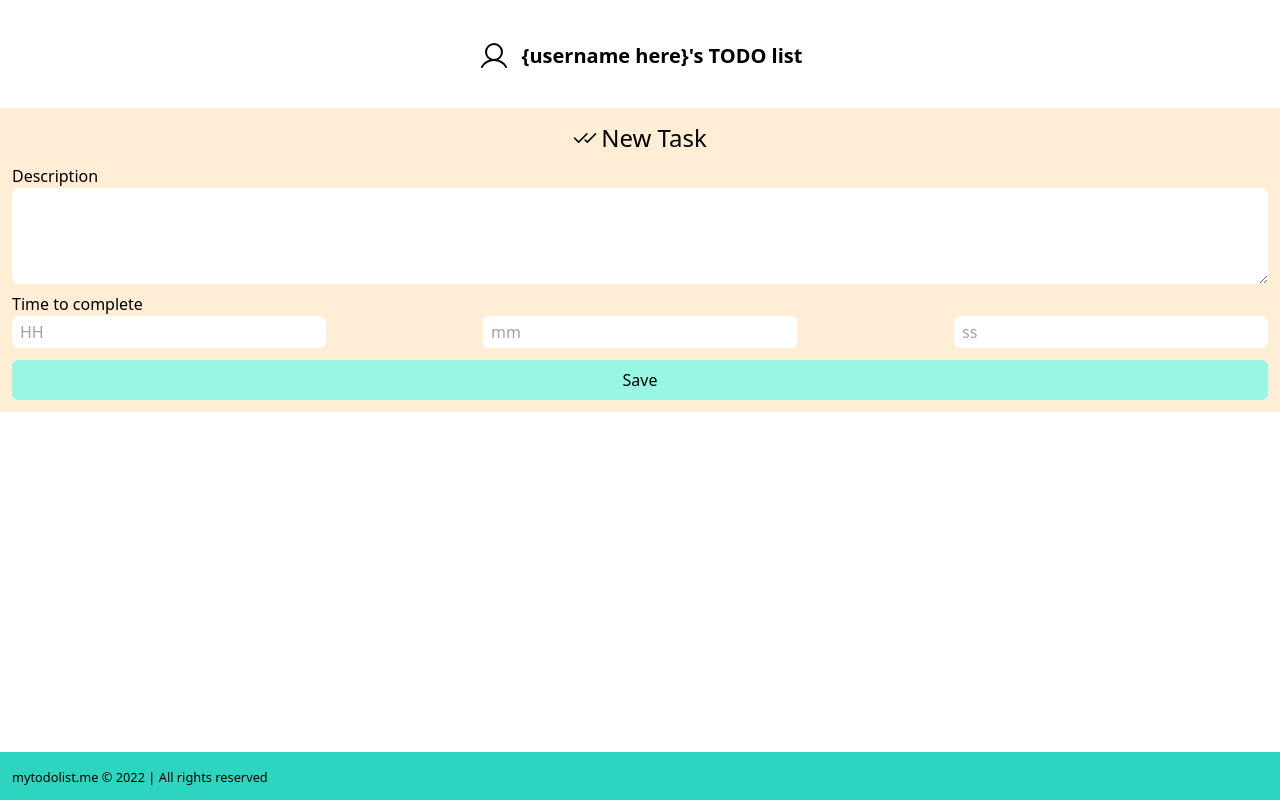
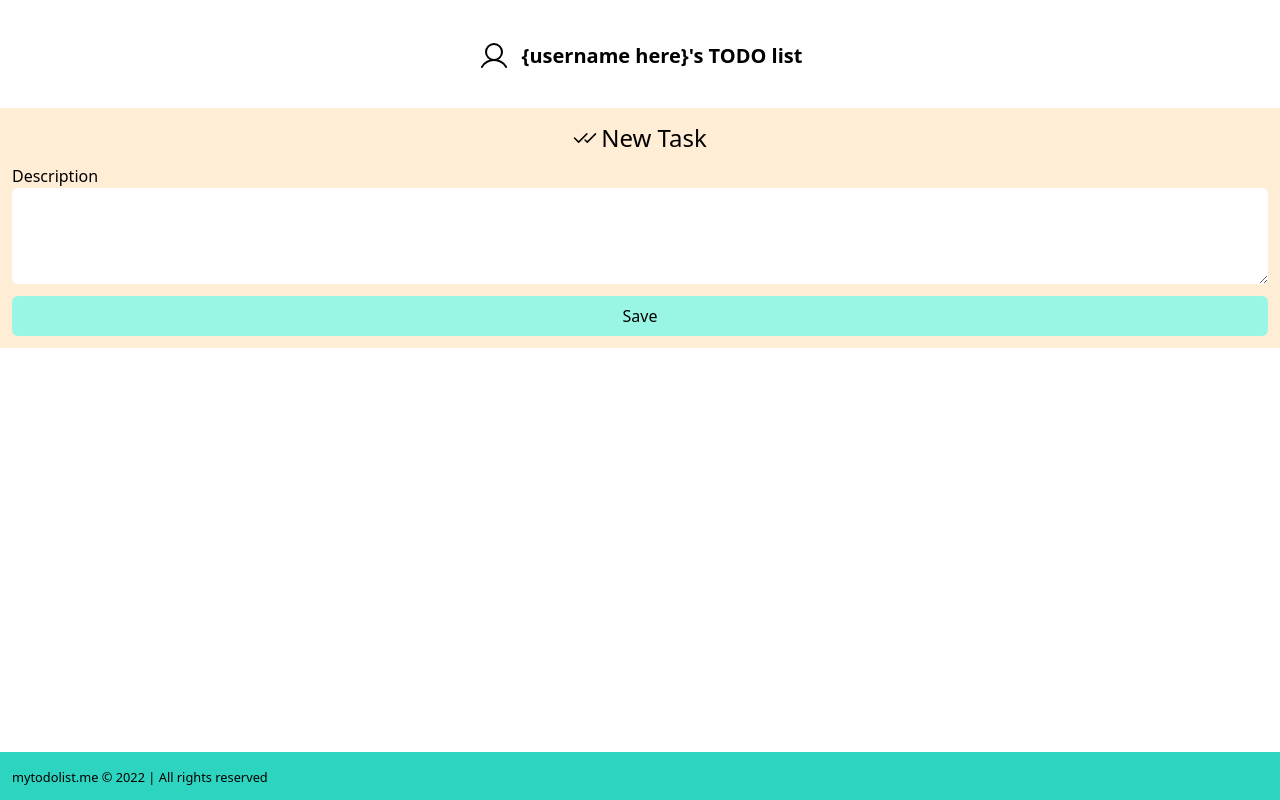
Before and after one commit to gsTavares/to-do-list-react, a React (Vite) app: page /user/todo in a window 1280 px wide. Built offline with nearby package versions, Linux system fonts and the light colour scheme.

Commit message:
fix: remove time to complete input block

```diff
--- a/src/pages/Todo.tsx
+++ b/src/pages/Todo.tsx
@@ -23,13 +23,6 @@ export default function () {
                     <label htmlFor="description">Description</label>
                     <textarea className="h-24 rounded-md px-3 py-2 leading-relaxed" name="description" />
 
-                    <label className="mt-2" htmlFor="estipulatedCompleteTime">Time to complete</label>
-                    <div className="flex justify-between">
-                        <input className="w-1/4 px-2 py-1 rounded-md" type={'text'} name="hours" placeholder="HH" maxLength={2} max={2} />
-                        <input className="w-1/4 px-2 py-1 rounded-md" type={'text'} name="minutes" placeholder="mm" maxLength={2} max={2} />
-                        <input className="w-1/4 px-2 py-1 rounded-md" type={'text'} name="seconds" placeholder="ss" maxLength={2} max={2} />
-                    </div>
-
                     <button
                         className="mt-3 flex items-center justify-center p-2 bg-teal-200 rounded-md hover:shadow-md transition-shadow ease-in-out"
                     >
```
